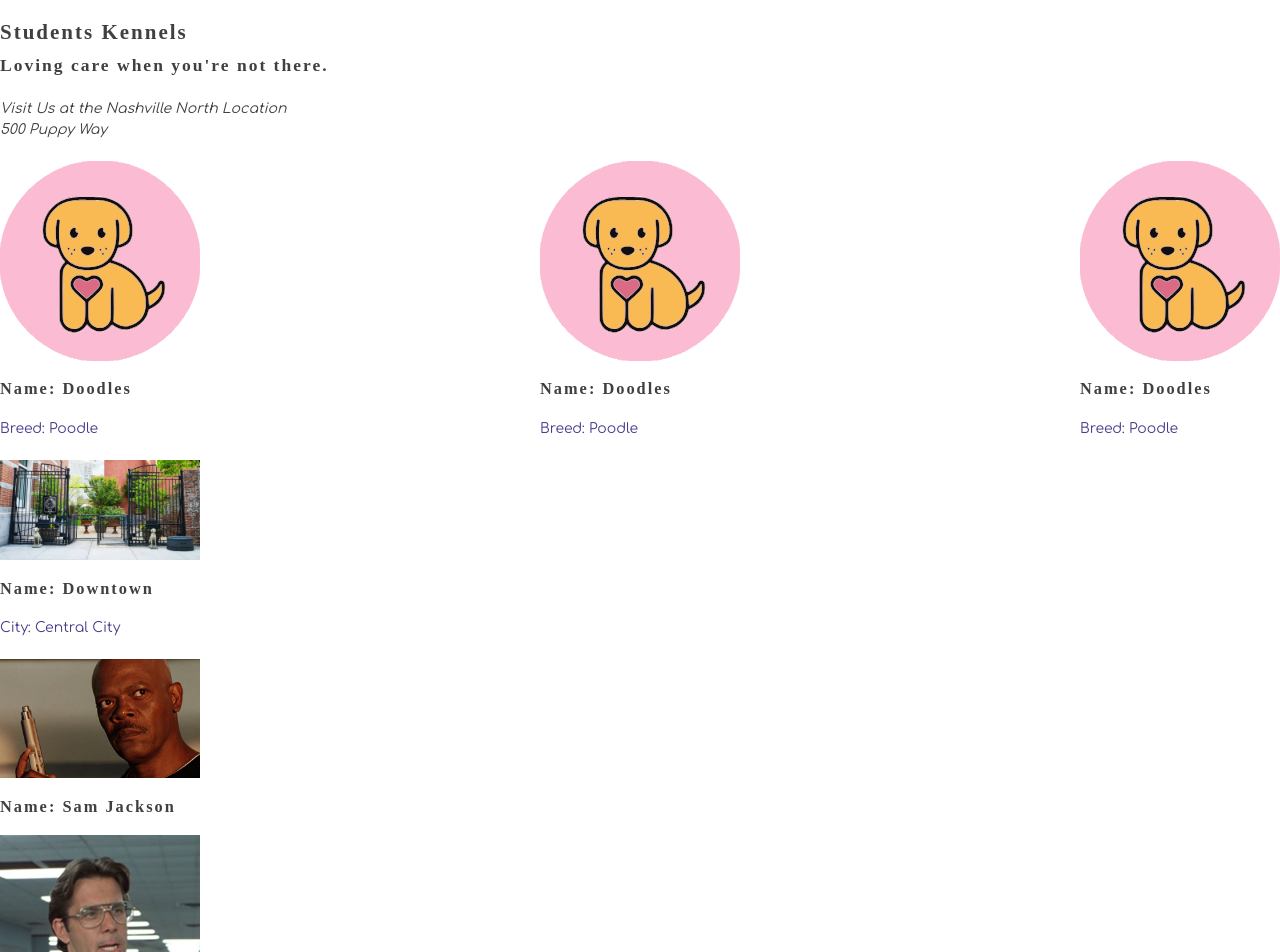
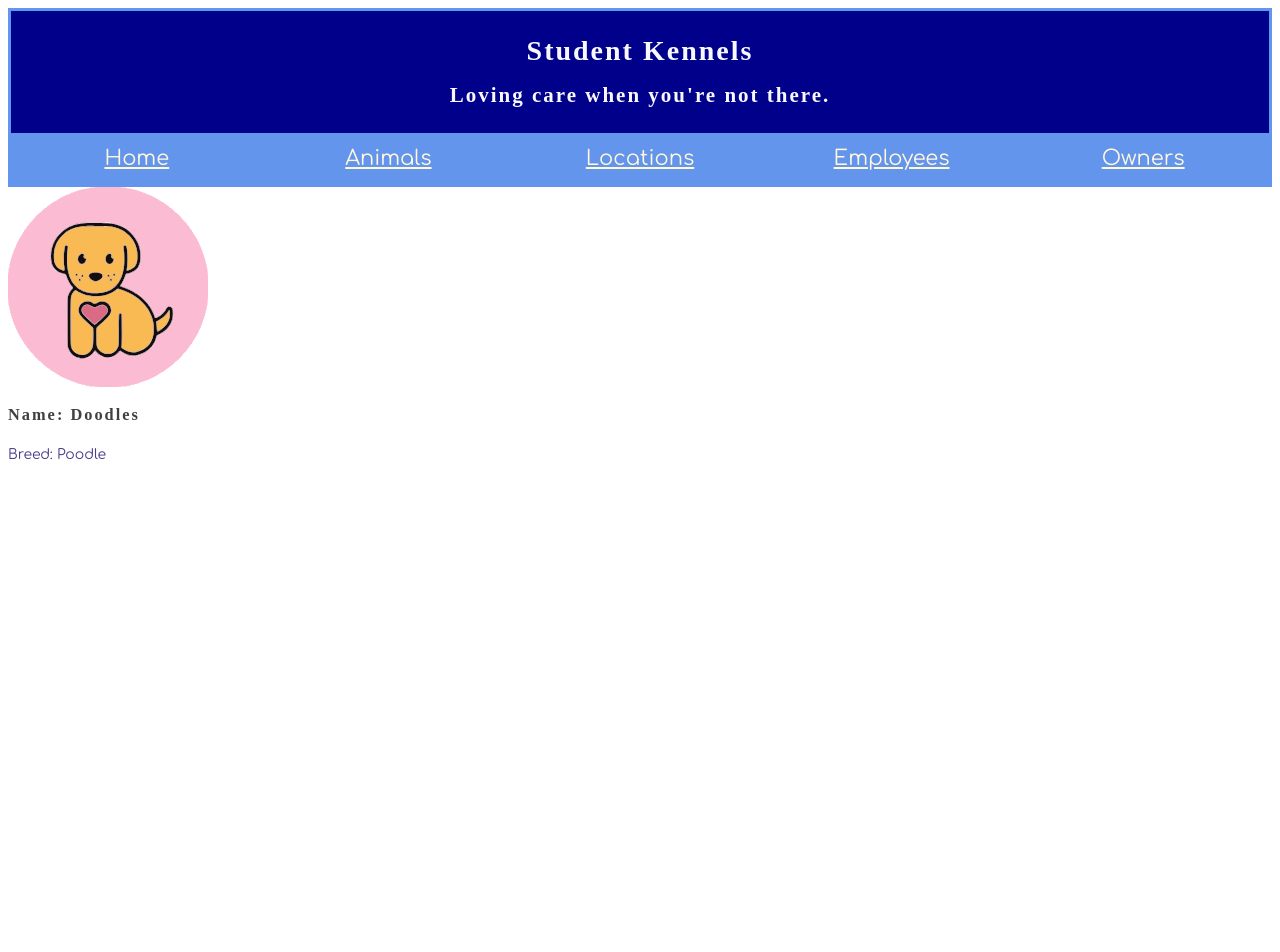
Before and after one commit to zachMcWhirter/kennel, a React (Create React App) app: page /animals/new in a window 1280 px wide. Shown: the top 952 px of the page. After the commit the page ends 800 px from the top, so only its background shows below. Built offline with nearby package versions, Linux system fonts and the light colour scheme; a web font is replaced by a local one.

Commit message:
got nav bar working

```diff
--- a/src/components/Kennel.js
+++ b/src/components/Kennel.js
@@ -1,47 +1,16 @@
 import React from "react";
+import NavBar from "./nav/NavBar";
+import ApplicationViews from "./ApplicationViews";
+
 import "./Kennel.css";
-import AnimalCard from "./animal/AnimalCard";
-import EmployeeCard from "./employee/EmployeeCard";
-import LocationCard from "./location/LocationCard";
-import OwnerCard from "./owner/OwnerCard";
-
-
-
-
 
 const Kennel = () => {
-    return (
-        <div>
-            <div>
-                <h2>
-                    Students Kennels
-                <br />
-                    <small>Loving care when you're not there.</small>
-                </h2>
-
-                <address>
-                    Visit Us at the Nashville North Location
-            <br />
-            500 Puppy Way
-            </address>
-            </div>
-            <div className="container-cards">
-                <AnimalCard/>
-                <AnimalCard/>
-                <AnimalCard/>
-            </div>
-            <div>
-                <LocationCard/>
-            </div>
-            <div>
-                <OwnerCard/>
-            </div>
-            <div>
-                <EmployeeCard/>
-                <EmployeeCard/>
-            </div>
-        </div>
-    );
+  return (
+    <>
+      <NavBar />
+      <ApplicationViews />
+    </>
+  );
 };
 
 export default Kennel;
```
Also changed, not shown: src/index.js (+4 -3 lines).
